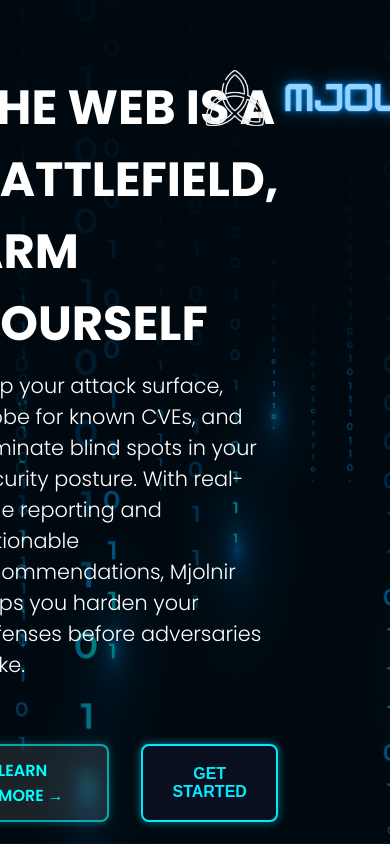
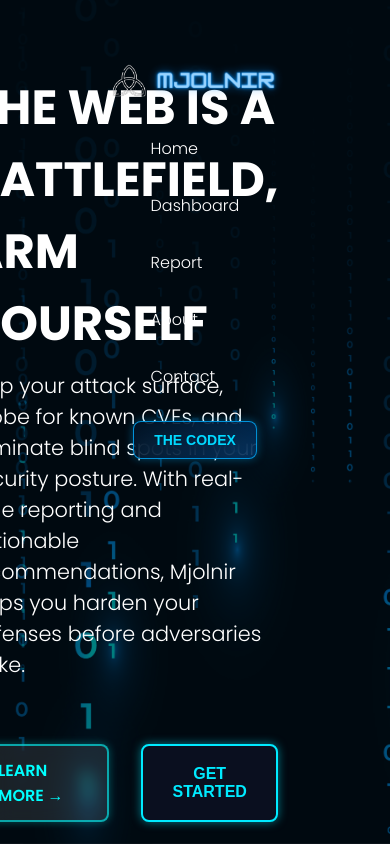
Before and after one commit to gursmeep404/Mjolnir, a React (Vite) app in the folder frontend/: page /home in a window 390 px wide. Shown: the top 844 px of the page. Built offline with nearby package versions, Linux system fonts and the light colour scheme.

Commit message:
more fixes for responsiveness

```diff
--- a/frontend/styles/header.css
+++ b/frontend/styles/header.css
@@ -10,16 +10,17 @@
   top: 2rem;
   left: 0;
   width: 100%;
-  height: 9rem;
+  height: auto;
   display: flex;
+  flex-wrap: wrap;
   align-items: center;
   justify-content: space-between;
-  /* background: rgba(0, 0, 0, 0.9); */
-  padding: 0rem 12rem;
+  padding: 1rem 4vw;
   transition: transform 0.3s ease-in-out;
   z-index: 1000;
   box-sizing: border-box;
 }
+
 
 .header.hide {
   transform: translateY(-100%);
@@ -103,3 +104,55 @@
   transform: scale(1.04);
   background: linear-gradient(135deg, rgba(0, 40, 80, 0.9), rgba(0, 80, 160, 0.9));
 }
+
+@media (max-width: 1024px) {
+  .nav-box {
+    gap: 2rem;
+  }
+
+  .gradient-btn {
+    padding: 10px 20px;
+    font-size: 14px;
+  }
+
+  .logo-img {
+    height: 6rem;
+  }
+}
+
+@media (max-width: 768px) {
+  .header {
+    flex-direction: column;
+    align-items: center;
+    padding: 1rem 2vw;
+  }
+
+  .nav-box {
+    flex-direction: column;
+    gap: 1rem;
+    margin-top: 1rem;
+  }
+
+  .button-box {
+    margin-top: 1rem;
+  }
+
+  .gradient-btn {
+    width: 100%;
+    text-align: center;
+  }
+}
+
+@media (max-width: 480px) {
+  .nav-box a {
+    font-size: 1rem;
+  }
+
+  .nav-item {
+    padding: 8px 10px;
+  }
+
+  .logo-img {
+    height: 4.5rem;
+  }
+}
```
